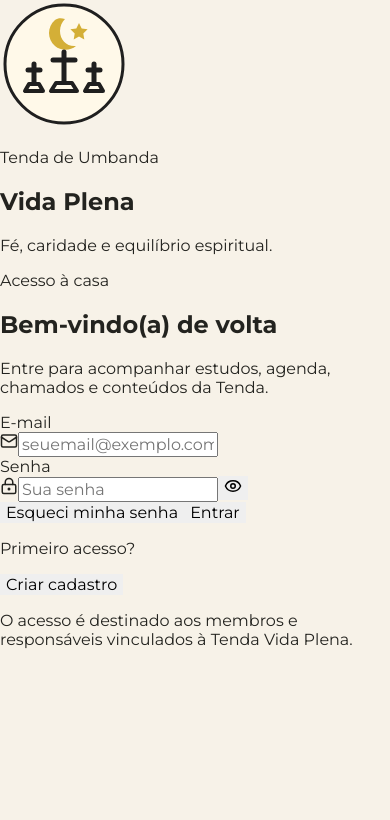
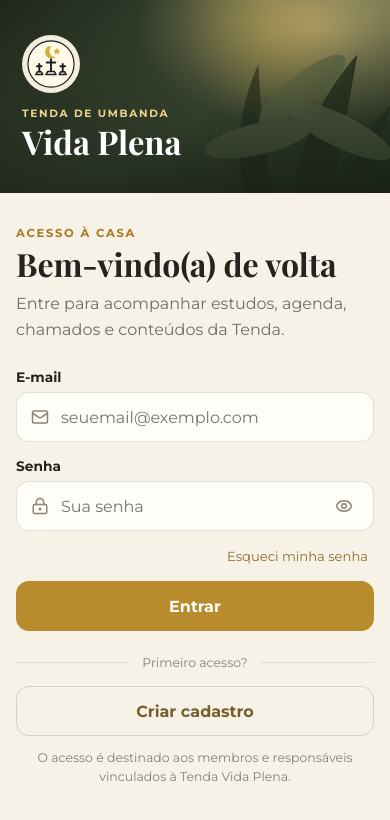
Before and after one commit to Lexissantosz/tenda-vida-plena, a React (Vite) app: page / in a window 390 px wide. Shown: the top 820 px of the page. Built offline with nearby package versions, Linux system fonts and the light colour scheme.

Commit message:
style: adiciona telas responsivas de login e cadastro

```diff
--- a/src/styles.css
+++ b/src/styles.css
@@ -652,3 +652,347 @@ button { border: 0; }
     color: var(--gold);
   }
 }
+
+
+/* Authentication */
+.auth-page {
+  min-height: 100vh;
+  display: grid;
+  grid-template-columns: minmax(360px, .92fr) minmax(420px, 1.08fr);
+  background: #f7f2e8;
+  color: #25231f;
+}
+
+.auth-visual {
+  position: relative;
+  min-height: 100vh;
+  display: flex;
+  align-items: flex-end;
+  padding: clamp(32px, 6vw, 80px);
+  overflow: hidden;
+  background:
+    linear-gradient(180deg, rgba(24, 31, 21, .18), rgba(22, 29, 19, .78)),
+    url('/images/gira-caboclo.svg') center/cover no-repeat;
+}
+
+.auth-visual::after {
+  content: '';
+  position: absolute;
+  inset: 0;
+  background: radial-gradient(circle at 70% 18%, rgba(212,175,55,.23), transparent 28%);
+  pointer-events: none;
+}
+
+.auth-visual-content {
+  position: relative;
+  z-index: 1;
+  max-width: 520px;
+  color: #fff;
+}
+
+.auth-visual-content img {
+  width: 84px;
+  height: 84px;
+  margin-bottom: 20px;
+  background: rgba(255,249,233,.94);
+  border-radius: 50%;
+  padding: 4px;
+}
+
+.auth-visual-content p {
+  margin: 0 0 6px;
+  text-transform: uppercase;
+  letter-spacing: .16em;
+  font-size: .78rem;
+  color: #efd48d;
+  font-weight: 700;
+}
+
+.auth-visual-content h1 {
+  margin: 0;
+  font: 700 clamp(2.7rem, 6vw, 5rem)/.95 'Playfair Display', serif;
+}
+
+.auth-visual-content span {
+  display: block;
+  margin-top: 16px;
+  max-width: 430px;
+  line-height: 1.6;
+  color: rgba(255,255,255,.84);
+}
+
+.auth-panel {
+  width: min(560px, calc(100% - 48px));
+  margin: auto;
+  padding: 48px 0;
+}
+
+.auth-heading {
+  margin-bottom: 26px;
+}
+
+.auth-kicker {
+  margin: 0 0 7px;
+  color: #a9791f;
+  text-transform: uppercase;
+  letter-spacing: .15em;
+  font-size: .72rem;
+  font-weight: 700;
+}
+
+.auth-heading h2,
+.pending-panel h2 {
+  margin: 0;
+  font: 700 clamp(2rem, 4vw, 3rem)/1.05 'Playfair Display', serif;
+}
+
+.auth-heading > p:last-child,
+.auth-description {
+  margin: 10px 0 0;
+  color: #746c61;
+  line-height: 1.65;
+}
+
+.auth-form {
+  display: grid;
+  gap: 16px;
+}
+
+.auth-form label {
+  display: grid;
+  gap: 7px;
+}
+
+.auth-form label > span {
+  font-size: .86rem;
+  font-weight: 700;
+}
+
+.auth-form label small {
+  font-weight: 500;
+  color: #8d857a;
+}
+
+.auth-input {
+  display: flex;
+  align-items: center;
+  gap: 10px;
+  min-height: 50px;
+  padding: 0 14px;
+  background: #fffdf8;
+  border: 1px solid rgba(68,54,32,.14);
+  border-radius: 13px;
+}
+
+.auth-input:focus-within {
+  border-color: #b88b2c;
+  box-shadow: 0 0 0 3px rgba(184,139,44,.11);
+}
+
+.auth-input svg {
+  color: #8f8374;
+  flex: 0 0 auto;
+}
+
+.auth-input input {
+  width: 100%;
+  border: 0;
+  outline: 0;
+  background: transparent;
+  color: #25231f;
+}
+
+.input-action {
+  display: grid;
+  place-items: center;
+  background: transparent;
+  color: #776d61;
+  cursor: pointer;
+}
+
+.auth-form-grid {
+  display: grid;
+  grid-template-columns: 1fr 1fr;
+  gap: 14px;
+}
+
+.auth-primary,
+.auth-secondary {
+  min-height: 50px;
+  border-radius: 13px;
+  font-weight: 700;
+  cursor: pointer;
+}
+
+.auth-primary {
+  background: #b88b2c;
+  color: white;
+}
+
+.auth-primary:hover {
+  background: #a77924;
+}
+
+.auth-secondary {
+  width: 100%;
+  background: transparent;
+  color: #775f2b;
+  border: 1px solid rgba(68,54,32,.18);
+}
+
+.forgot-link,
+.password-toggle,
+.auth-back {
+  width: max-content;
+  display: inline-flex;
+  align-items: center;
+  gap: 6px;
+  background: transparent;
+  color: #8f6c28;
+  cursor: pointer;
+}
+
+.forgot-link {
+  margin-left: auto;
+  font-size: .82rem;
+}
+
+.password-toggle {
+  font-size: .8rem;
+}
+
+.auth-back {
+  margin-bottom: 26px;
+  color: #6f665b;
+}
+
+.auth-divider {
+  display: grid;
+  grid-template-columns: 1fr auto 1fr;
+  align-items: center;
+  gap: 12px;
+  margin: 24px 0 16px;
+  color: #8a8175;
+  font-size: .78rem;
+}
+
+.auth-divider span {
+  height: 1px;
+  background: rgba(68,54,32,.12);
+}
+
+.auth-divider p {
+  margin: 0;
+}
+
+.auth-help,
+.auth-footnote {
+  color: #877f74;
+  font-size: .78rem;
+  line-height: 1.5;
+  text-align: center;
+}
+
+.auth-error {
+  margin: 0;
+  padding: 10px 12px;
+  border-radius: 10px;
+  background: #f8e3df;
+  color: #8e4337;
+  font-size: .82rem;
+}
+
+.pending-panel {
+  text-align: left;
+}
+
+.pending-icon {
+  width: 64px;
+  height: 64px;
+  display: grid;
+  place-items: center;
+  margin-bottom: 20px;
+  border-radius: 50%;
+  background: #e8eddc;
+  color: #6f7c54;
+}
+
+.pending-summary {
+  display: grid;
+  gap: 5px;
+  margin: 24px 0;
+  padding: 18px;
+  border-radius: 14px;
+  background: #fffdf8;
+  border: 1px solid rgba(68,54,32,.12);
+}
+
+.pending-summary span {
+  color: #81776b;
+  font-size: .78rem;
+}
+
+.pending-summary strong {
+  font-family: 'Playfair Display', serif;
+  font-size: 1.2rem;
+}
+
+.pending-summary small {
+  margin-top: 6px;
+  color: #81776b;
+  line-height: 1.5;
+}
+
+@media (max-width: 860px) {
+  .auth-page {
+    grid-template-columns: 1fr;
+  }
+
+  .auth-visual {
+    min-height: 230px;
+    align-items: center;
+    padding: 28px 22px;
+  }
+
+  .auth-visual-content img {
+    width: 58px;
+    height: 58px;
+    margin-bottom: 10px;
+  }
+
+  .auth-visual-content h1 {
+    font-size: 2.5rem;
+  }
+
+  .auth-visual-content span {
+    margin-top: 8px;
+    font-size: .85rem;
+  }
+
+  .auth-panel {
+    width: min(100% - 32px, 560px);
+    padding: 32px 0 44px;
+  }
+}
+
+@media (max-width: 560px) {
+  .auth-form-grid {
+    grid-template-columns: 1fr;
+  }
+
+  .auth-visual {
+    min-height: 190px;
+  }
+
+  .auth-visual-content p {
+    font-size: .66rem;
+  }
+
+  .auth-visual-content h1 {
+    font-size: 2.05rem;
+  }
+
+  .auth-visual-content span {
+    display: none;
+  }
+}
```
